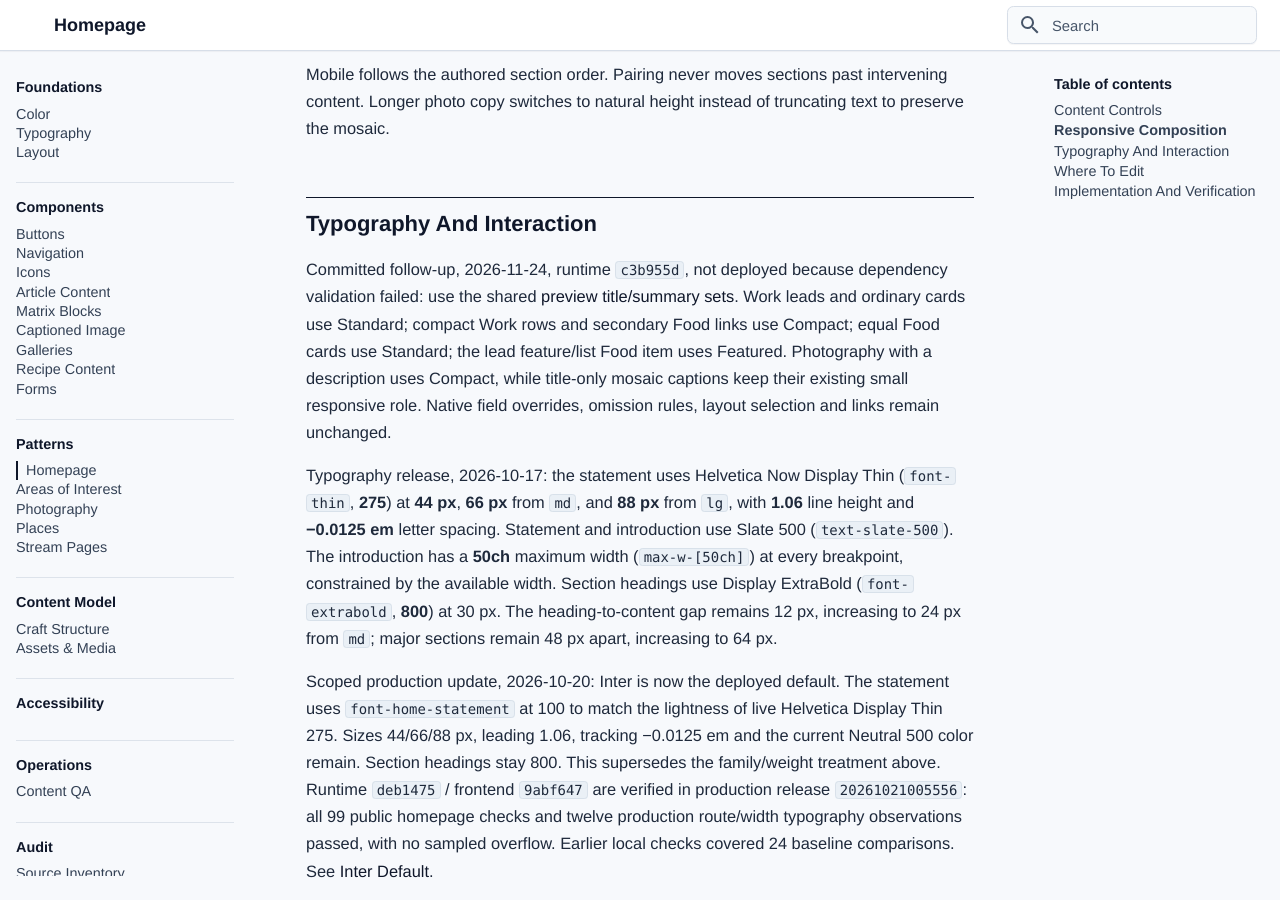
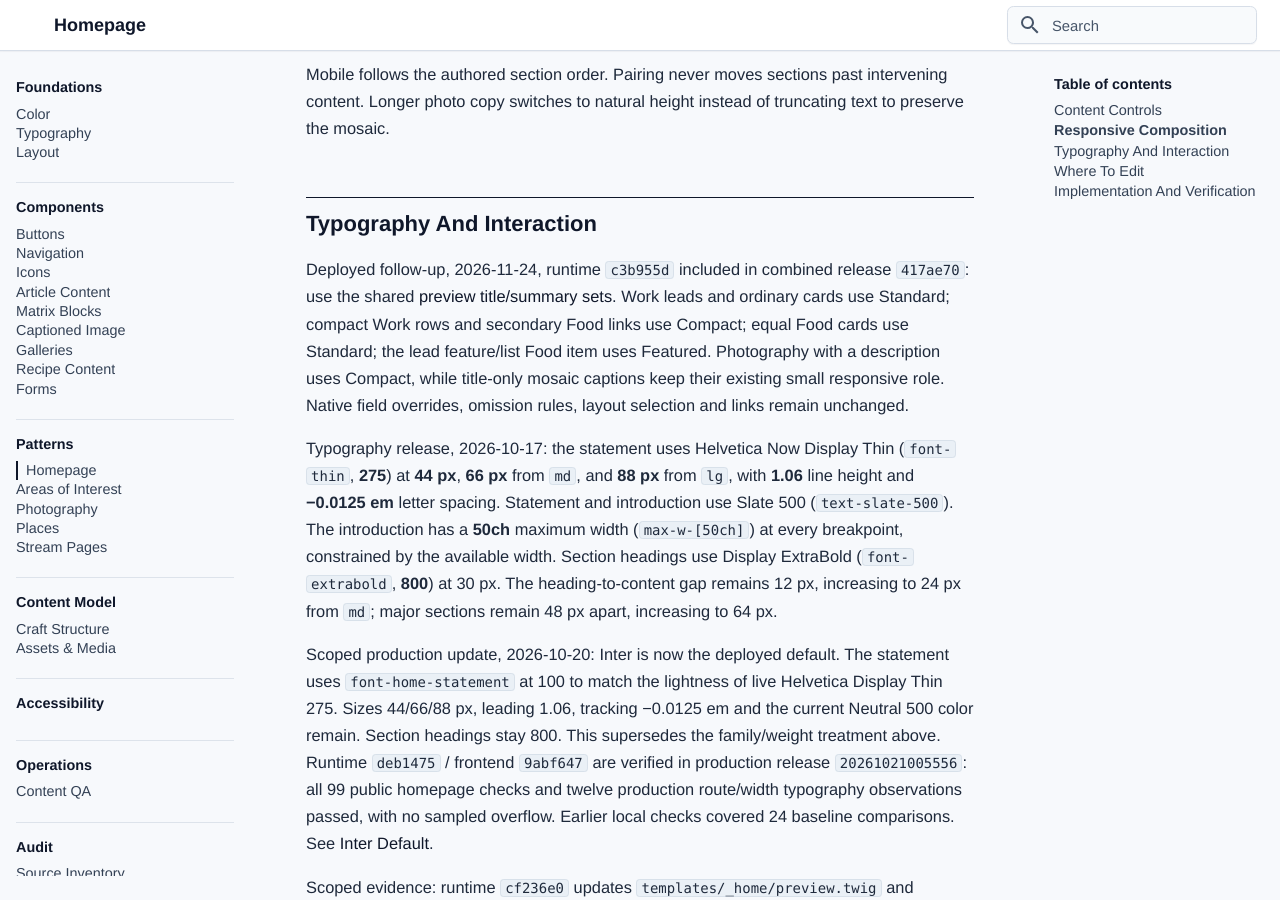
Before and after one commit to bentilden/Design-System, an MkDocs documentation site: the page built from docs/patterns/homepage.md, in a window 1280 px wide and 900 px high, scrolled down 1442 px. Built offline with MkDocs 1.6.1 and Material for MkDocs 9.7.7, drawn with Linux system fonts in a browser that asks for light colours; some web fonts are replaced.

Commit message:
Confirm preview typography deployment after combined security release

```diff
--- a/docs/patterns/homepage.md
+++ b/docs/patterns/homepage.md
@@ -52,7 +52,7 @@ Mobile follows the authored section order. Pairing never moves sections past int
 
 ## Typography And Interaction
 
-Committed follow-up, 2026-11-24, runtime `c3b955d`, not deployed because dependency validation failed: use the shared [preview title/summary sets](../foundations/typography.md#preview-title-and-summary-sets). Work leads and ordinary cards use Standard; compact Work rows and secondary Food links use Compact; equal Food cards use Standard; the lead feature/list Food item uses Featured. Photography with a description uses Compact, while title-only mosaic captions keep their existing small responsive role. Native field overrides, omission rules, layout selection and links remain unchanged.
+Deployed follow-up, 2026-11-24, runtime `c3b955d` included in combined release `417ae70`: use the shared [preview title/summary sets](../foundations/typography.md#preview-title-and-summary-sets). Work leads and ordinary cards use Standard; compact Work rows and secondary Food links use Compact; equal Food cards use Standard; the lead feature/list Food item uses Featured. Photography with a description uses Compact, while title-only mosaic captions keep their existing small responsive role. Native field overrides, omission rules, layout selection and links remain unchanged.
 
 
 Typography release, 2026-10-17: the statement uses Helvetica Now Display Thin (`font-thin`, **275**) at **44 px**, **66 px** from `md`, and **88 px** from `lg`, with **1.06** line height and **−0.0125 em** letter spacing. Statement and introduction use Slate 500 (`text-slate-500`). The introduction has a **50ch** maximum width (`max-w-[50ch]`) at every breakpoint, constrained by the available width. Section headings use Display ExtraBold (`font-extrabold`, **800**) at 30 px. The heading-to-content gap remains 12 px, increasing to 24 px from `md`; major sections remain 48 px apart, increasing to 64 px.
```
Also changed, not shown: docs/foundations/typography.md (+3 -1 lines).
